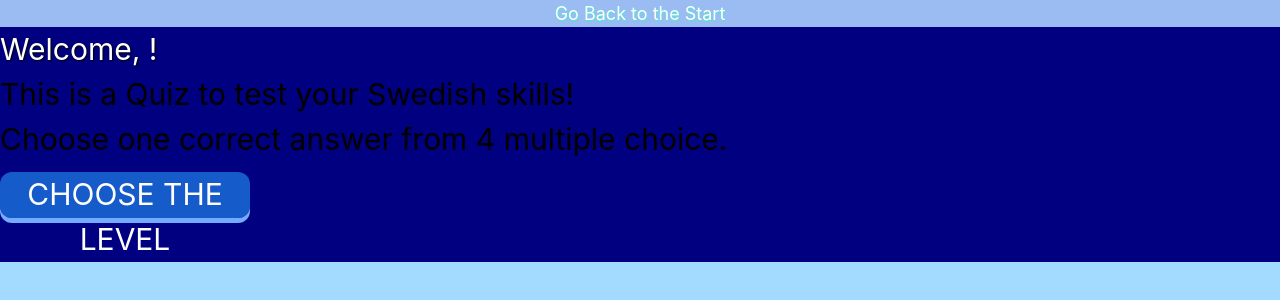
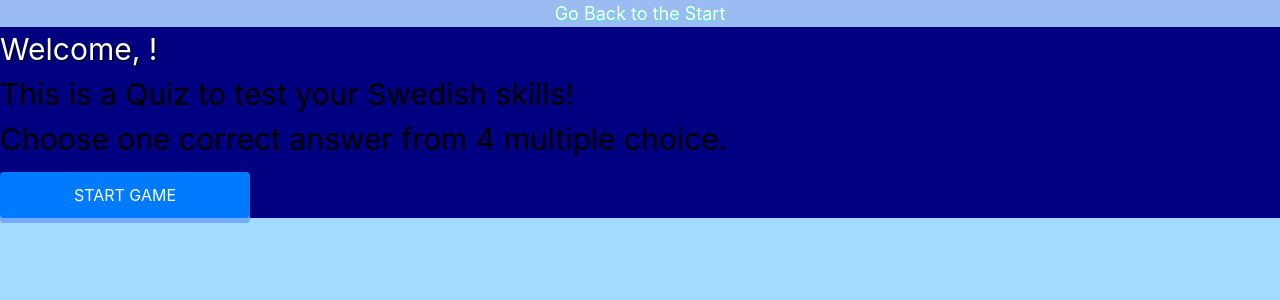
Before and after one commit to MegumiOhara/Group_Typescript_Quiz, a React (Vite) app in the folder client/: page /welcome in a window 1280 px wide. Shown: the top 300 px of the page. Built offline with nearby package versions, Linux system fonts and the light colour scheme.

Commit message:
added Button component to welcome

```diff
--- a/client/src/App.tsx
+++ b/client/src/App.tsx
@@ -23,7 +23,6 @@ function App() {
             <Route path="/" element={<RegisterForm onRegister={handleRegister} />}/>
             <Route path="/welcome" element={<Welcome player={registeredName} fontSize= {30} backgroundColor= "navy" />}/>
             <Route path= "/quizTwo" element={<QuizTwo />}/>
-
         </Routes>
 
       </div>
--- a/client/src/components/NewReg.tsx
+++ b/client/src/components/NewReg.tsx
@@ -5,6 +5,7 @@ import { useNavigate } from "react-router-dom";
 
 //useNavigate hook to pass the string and navigate/switch to the next page. Link didn't pass on
 //the inputted player string.
+
 
 const RegisterForm = ({ onRegister }) =>{
    const [player, setPlayer] = useState<string>('');
--- a/client/src/components/Quiztwo.tsx
+++ b/client/src/components/Quiztwo.tsx
@@ -32,7 +32,7 @@ const QuizTwo: React.FC = () => {
             <div className="score-section">
               You scored {score} out of {questions.length}
               <button>
-                <Link to="/welcome">Go back</Link>
+                <Link to="/">Go back</Link>
               </button>
             </div>
           </>
--- a/client/src/components/Welcome.tsx
+++ b/client/src/components/Welcome.tsx
@@ -1,5 +1,5 @@
-import React from 'react'
-import { Link } from "react-router-dom";
+import Button from './Button';
+import { useNavigate } from 'react-router-dom';
 
 
 type WelcomeProps = {
@@ -10,13 +10,18 @@ type WelcomeProps = {
 
 
 const Welcome = ({ player, fontSize, backgroundColor }:WelcomeProps) => {
+   const navigate = useNavigate();
+   const handleButtonClick =() => {
+      navigate("/quizTwo")
+   };
    return (
 
       <div style={{ fontSize, backgroundColor}}>
-         <h1 className="animate__animated animate__heartBeat animate__repeat-3	3">Welcome, {player}!</h1>
+         <h1>Welcome, {player}!</h1>
          <p>This is a Quiz to test  your Swedish skills!</p>
          <p>Choose one correct answer from 4 multiple choice.</p>
-         <button><Link to="/quizTwo">Choose the level</Link></button>
+         <Button label='Start Game' onClick={handleButtonClick}></Button>
+
       </div>
 
    );
```
